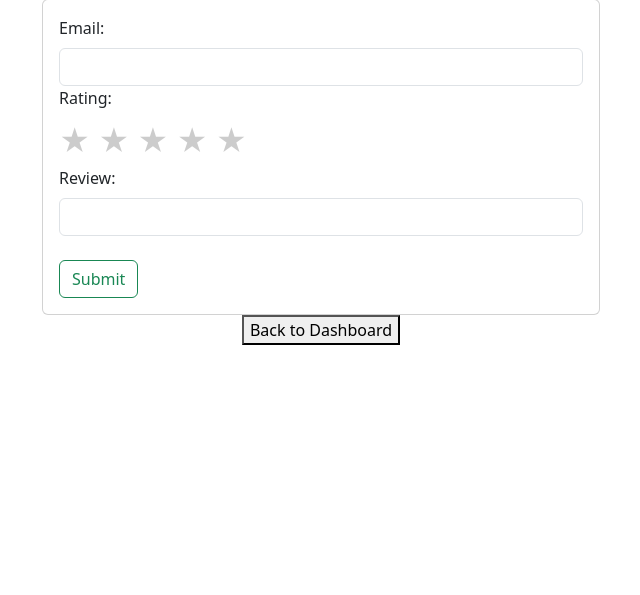
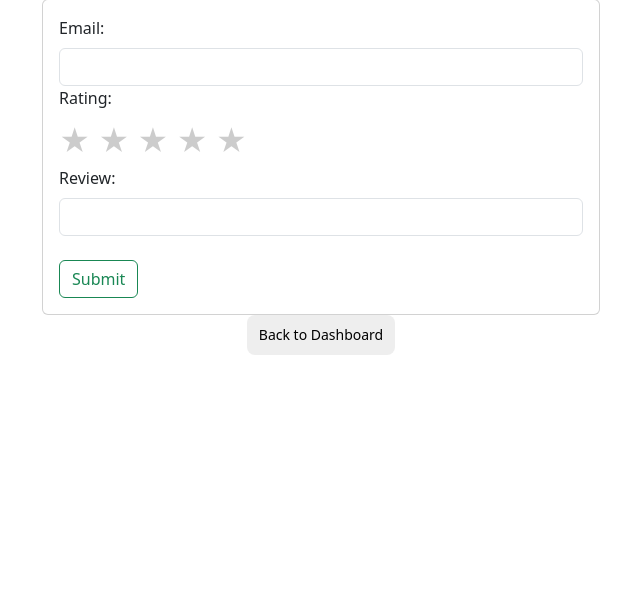
Before and after one commit to prozai/viewnest, a Flask app: template app/templates/buyer/create-review.html in a window 1280 px wide. Shown: the part 65-660 px from the top of the page, without its empty margins (319-959 px from the left). Run offline with Flask 3, Linux system fonts and the light colour scheme; the template is opened without the code that fills it, so the values that code supplies are empty.

Commit message:
css buttons

```diff
--- a/app/templates/buyer/create-review.html
+++ b/app/templates/buyer/create-review.html
@@ -3,6 +3,14 @@
 
 {% block content %}
 
+<style>
+    .center-container {
+         display: flex;
+         justify-content: center;
+         align-items: center;
+         height: 5vh; /* Full viewport height */
+     }
+</style>
 <div class="container my-2">
     <div class="row-12 d-flex align-items-center h-100 justify-content-center flex-column">
         <h1>Buyer create review</h1>
@@ -49,12 +57,10 @@
                 </div>
             </div>
         </div>
-    </div>
-    <div class="button-container" style="text-align: center; margin-bottom: 20px;">
-        <button onclick="back()">Back to Dashboard</button>
-    </div>
+        <div class="center-container">
+            <button style="background-color: #eee; border-radius: 8px; border: 0; cursor: pointer; display: inline-block; font-size: 14px; font-weight: 500; line-height: 20px; margin: 0; padding: 10px 12px; text-align: center;" onclick="back()">Back to Dashboard</button>
+        </div>
 
-</div>
 
 <script>
 
```
Also changed, not shown: app/templates/seller/create-review.html (+11 -3 lines).
